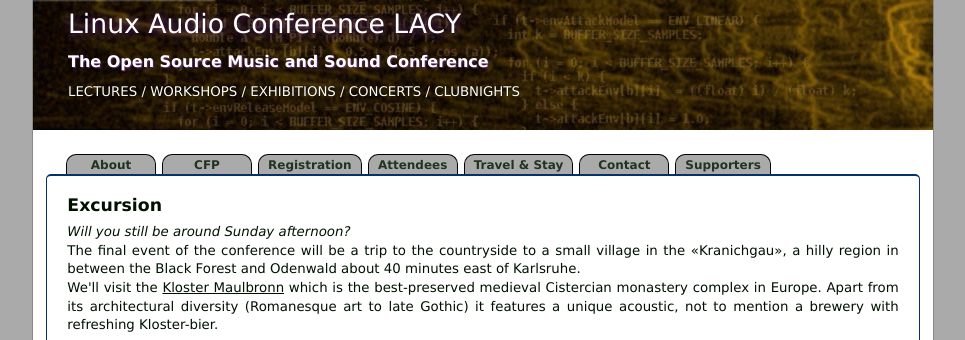
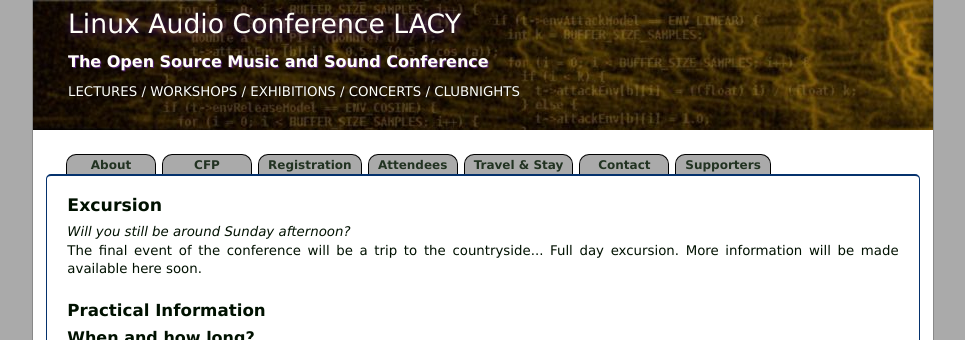
Before and after one commit to x42/lac2014, a PHP site: page /index.php?page=excursion in a window 1280 px wide. Shown: the part 14-354 px from the top of the page, without its empty margins (157-1122 px from the left). Run offline with PHP 8.4, Linux system fonts and the light colour scheme; data that the repository does not hold is empty; a stand-in replaces the project's code that opens the database connection; some libraries are stand-ins or nearby versions.

Commit message:
good bye Maulbronn.

```diff
--- a/pages/excursion.php
+++ b/pages/excursion.php
@@ -4,14 +4,8 @@
 <p>
 <em>Will you still be around Sunday afternoon?</em>
 <br/>
-The final event of the conference will be a trip to the countryside to a small village in the &laquo;Kranichgau&raquo;, a hilly region in between the Black Forest and Odenwald about 40 minutes east of Karlsruhe.
-<br/>
-We'll visit the <a href="https://en.wikipedia.org/wiki/Maulbronn_Monastery">Kloster Maulbronn</a> which is the best-preserved medieval Cistercian monastery complex in Europe. Apart from its architectural diversity (Romanesque art to late Gothic) it features a unique acoustic, not to mention a brewery with refreshing Kloster-bier.
+The final event of the conference will be a trip to the countryside... Full day excursion. More information will be made available here soon.
 </p>
-
-<div class="ptitle">
-<a href="https://commons.wikimedia.org/wiki/File:Kloster_Maulbronn_2009.jpg" rel="external"><img src="https://upload.wikimedia.org/wikipedia/commons/thumb/9/90/Kloster_Maulbronn_2009.jpg/800px-Kloster_Maulbronn_2009.jpg" alt="Kloster Maulbronn"/></a>
-</div>
 
 <h2>Practical Information</h2>
 
--- a/printprogram.php
+++ b/printprogram.php
@@ -21,10 +21,7 @@
   # TODO extract from pages/excursion.php (include it and use print CSS?)
 ?>
 <p>
-The final event of the conference will be a trip to the countryside to a small village in the &laquo;Kranichgau&raquo;, a hilly region in between the Black Forest and Odenwald about 40 minutes east of Karlsruhe.
-</p>
-<p>
-We'll visit the Kloster Maulbronn which is the best-preserved medieval Cistercian monastery complex in Europe. Apart from its architectural diversity (Romanesque art to late Gothic) it features a unique acoustic, not to mention a brewery with refreshing Kloster-bier.
+The final event of the conference will be a trip to the countryside. Full day excursion. More information will be made available soon.
 </p>
 <p><br/></p>
 <?php
```
